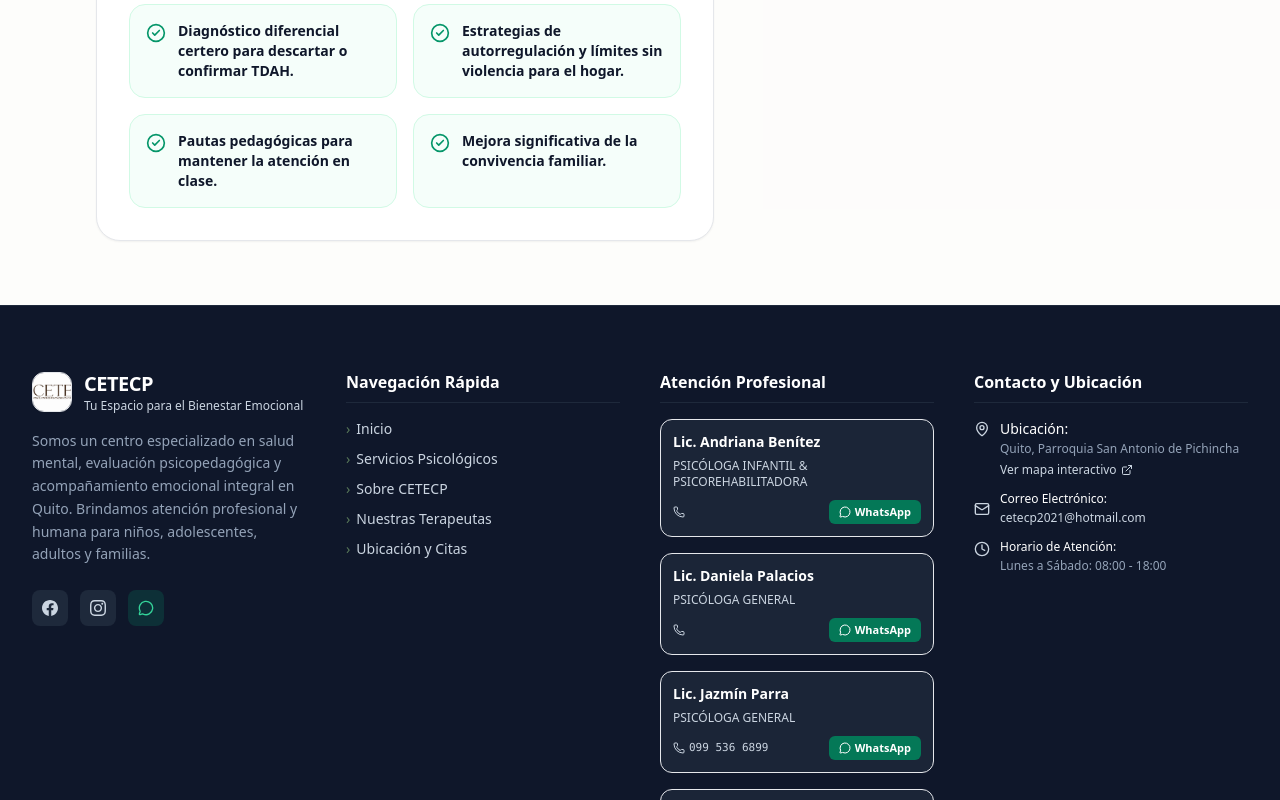
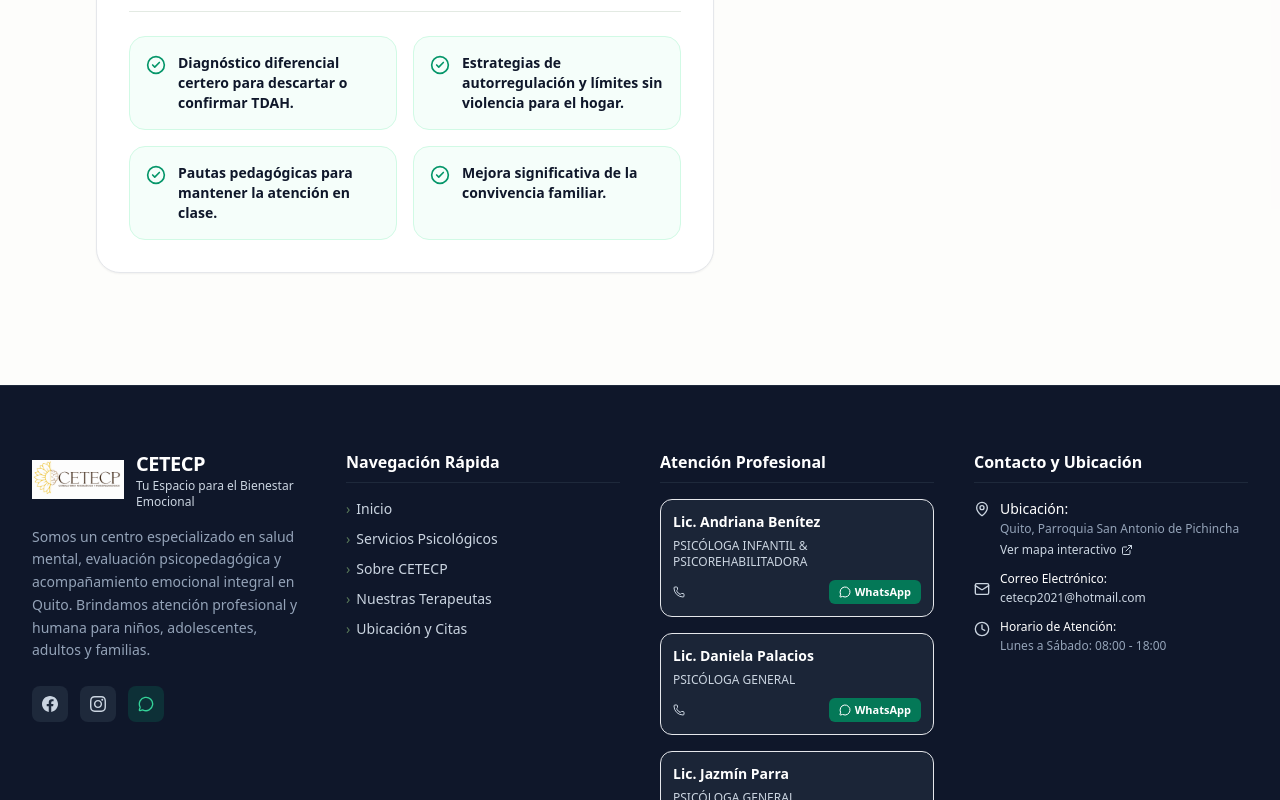
Before and after one commit to carlosulcuango/Cetecp, a React (Vite) app: page /servicios/eval-conductual in a window 1280 px wide. Shown: the part 1316-2116 px from the top of the page. Built offline with nearby package versions, Linux system fonts and the light colour scheme.

Commit message:
Ajuste de padding superior en ServiceDetail y correccion de logo en Footer

```diff
--- a/src/components/Footer.tsx
+++ b/src/components/Footer.tsx
@@ -27,9 +27,9 @@ export const Footer: React.FC = () => {
           <div className="space-y-4">
             <div className="flex items-center gap-3">
               <img
-                src={CETECP_INFO.logoUrl}
-                alt={CETECP_INFO.fullName}
-                className="w-10 h-10 rounded-xl object-cover shadow-sm border border-slateCustom-700"
+                src="/images/logo.png"
+                alt="Logo de CETECP"
+                className="h-10 w-auto object-contain"
               />
               <div className="flex flex-col">
                 <span className="font-bold text-xl text-white tracking-tight">
--- a/src/pages/ServiceDetail.tsx
+++ b/src/pages/ServiceDetail.tsx
@@ -60,7 +60,7 @@ export const ServiceDetail: React.FC<ServiceDetailProps> = ({ onOpenWhatsAppModa
       )}`;
 
   return (
-    <main className="min-h-screen w-full bg-warmCream/20 text-slateCustom-900 pt-20">
+    <main className="min-h-screen w-full bg-warmCream/20 text-slateCustom-900 pt-24 md:pt-28 pb-12">
 
       {/* ================= HERO / CABECERA OSCURA SUPERIOR ================= */}
       <section className="w-full bg-slateCustom-900 text-white py-14 lg:py-20 px-4 sm:px-6 lg:px-8 border-b border-slateCustom-800 relative overflow-hidden">
```
